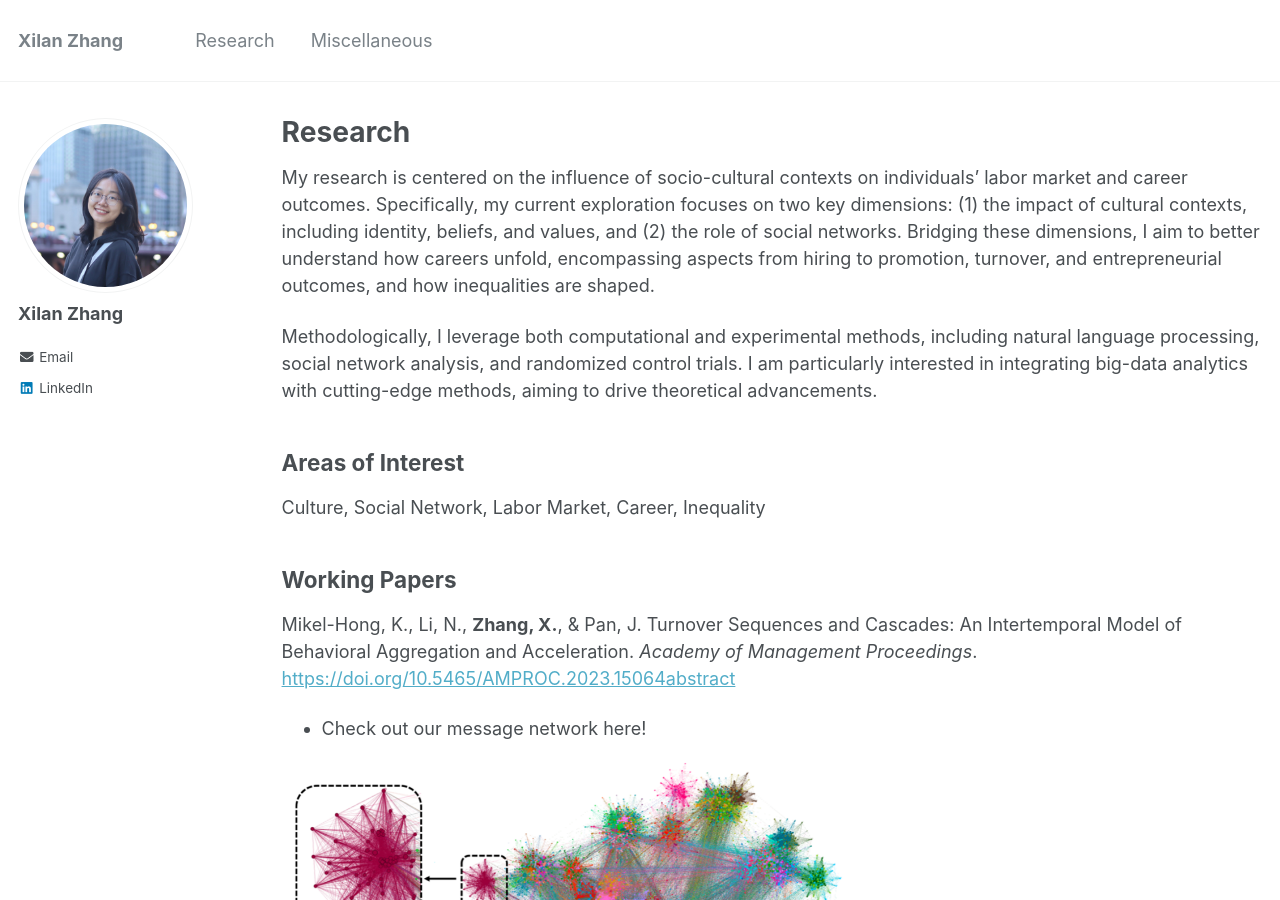
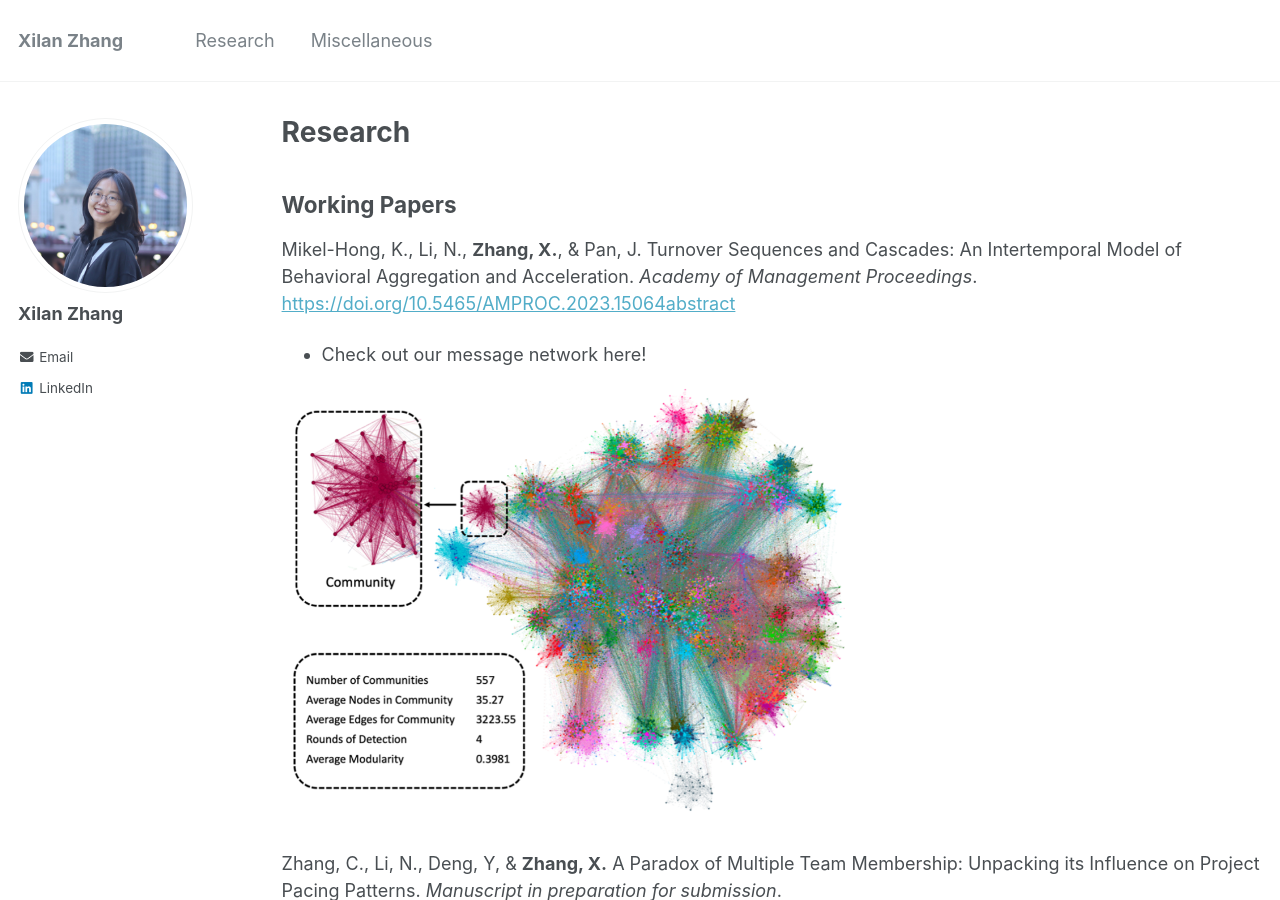
Before and after one commit to xilan-zhang/xilan-zhang.github.io, a Jekyll site: the page built from _pages/research.md, in a window 1280 px wide and 900 px high. Built offline with Jekyll 4.4.1, drawn with Linux system fonts in a browser that asks for light colours.

Commit message:
Update research.md

```diff
--- a/_pages/research.md
+++ b/_pages/research.md
@@ -6,7 +6,7 @@ author_profile: true
 ---
 
 
-My research is centered on the influence of socio-cultural contexts on individuals’ labor market and career outcomes. Specifically, my current exploration focuses on two key dimensions: (1) the impact of cultural contexts, including identity, beliefs, and values, and (2) the role of social networks. Bridging these dimensions, I aim to better understand how careers unfold, encompassing aspects from hiring to promotion, turnover, and entrepreneurial outcomes, and how inequalities are shaped.
+<!-- My research is centered on the influence of socio-cultural contexts on individuals’ labor market and career outcomes. Specifically, my current exploration focuses on two key dimensions: (1) the impact of cultural contexts, including identity, beliefs, and values, and (2) the role of social networks. Bridging these dimensions, I aim to better understand how careers unfold, encompassing aspects from hiring to promotion, turnover, and entrepreneurial outcomes, and how inequalities are shaped.
 
 Methodologically, I leverage both computational and experimental methods, including natural language processing, social network analysis, and randomized control trials. I am particularly interested in integrating big-data analytics with cutting-edge methods, aiming to drive theoretical advancements.
 
@@ -14,7 +14,7 @@ Methodologically, I leverage both computational and experimental methods, includ
 Areas of Interest
 ------
 
-Culture, Social Network, Labor Market, Career, Inequality
+Culture, Social Network, Labor Market, Career, Inequality -->
 
 
 Working Papers
```
